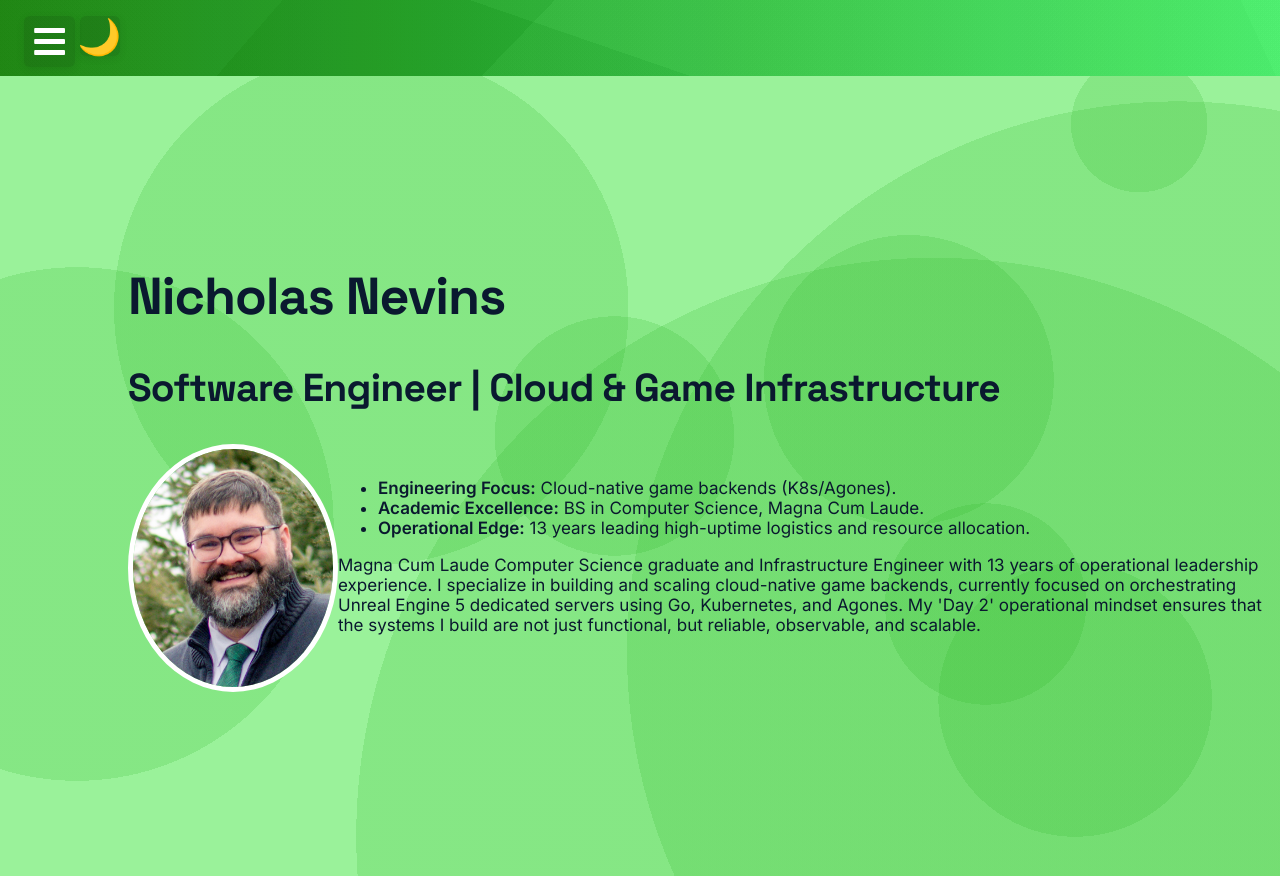
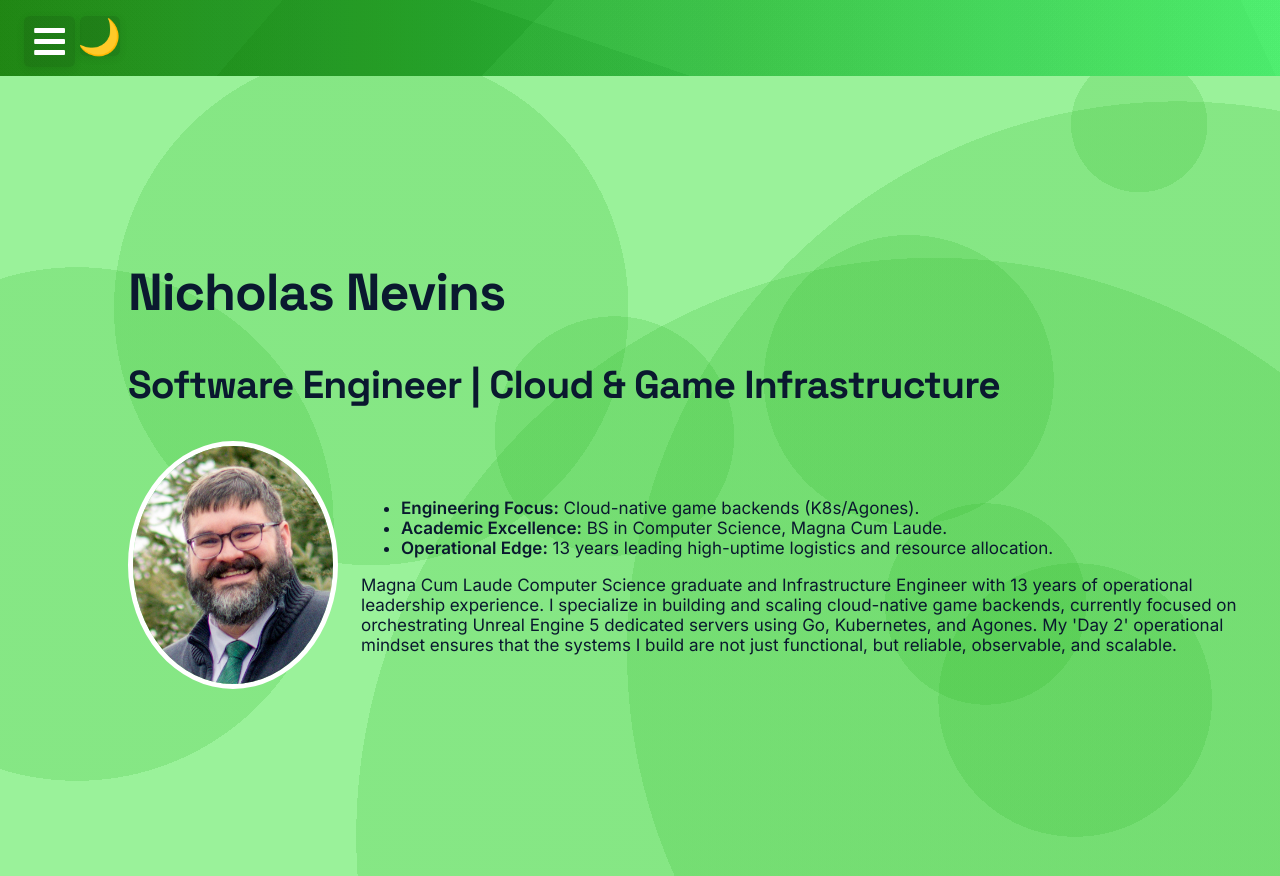
Before and after one commit to NevinsN/professional_portfolio, a React (Create React App) app in the folder professional_portfolio/: page /home in a window 1280 px wide. Built offline with nearby package versions, Linux system fonts and the light colour scheme.

Commit message:
CSS Tweak

```diff
--- a/professional_portfolio/src/pages/home.js
+++ b/professional_portfolio/src/pages/home.js
@@ -24,6 +24,7 @@ const Home = ({ theme }) => {
           />
           <p style={{
               fontSize: "17px",
+              padding: "2%",
           }}>
             <ul>
               <li><b>Engineering Focus:</b> Cloud-native game backends (K8s/Agones).</li>
```
